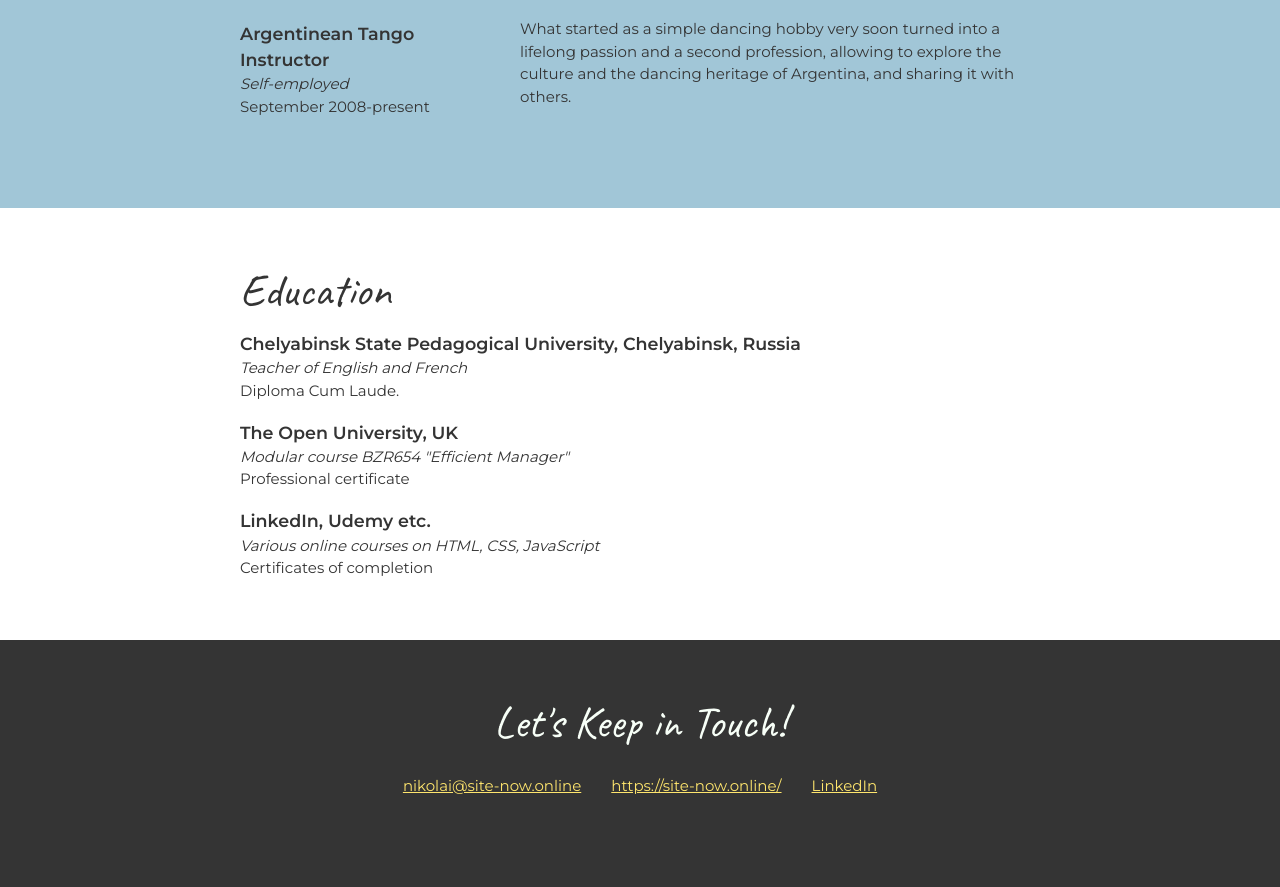
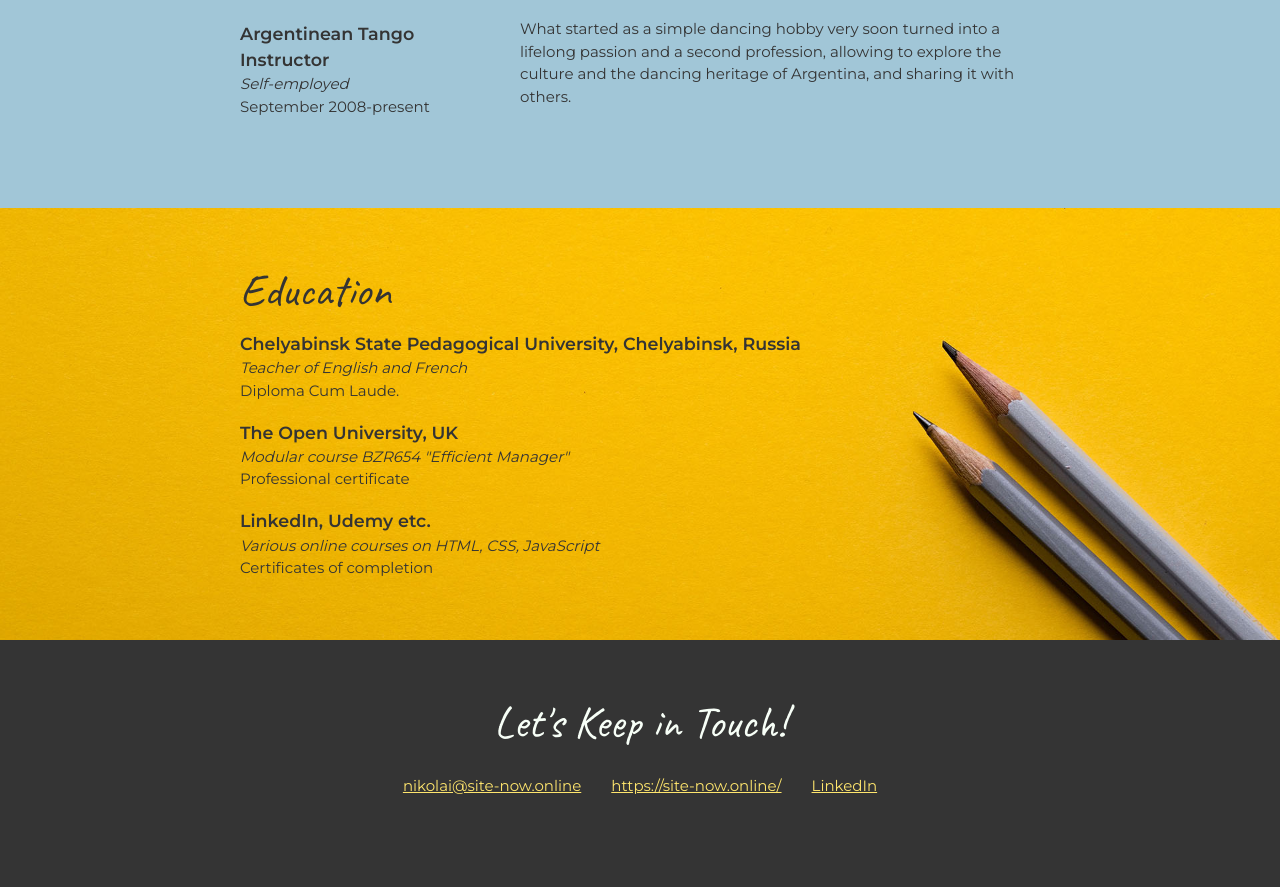
Before and after one commit to nikolai-chernolutskii/LinkedIn-CSS-Essential-Training, a plain HTML site: page index.html in a window 1280 px wide. Shown: the part 2797-3684 px from the top of the page. Drawn offline with Linux system fonts and the light colour scheme.

Commit message:
Add background in education section

```diff
--- a/css/styles.css
+++ b/css/styles.css
@@ -64,20 +64,20 @@ h3 {
     margin-bottom: 0;
 }
 
-.item-details h3 + p {
+.item-details h3+p {
     font-style: italic;
 }
 
-.item-details h3 ~ p {
+.item-details h3~p {
     margin: 0;
 }
 
-.divider > article {
+.divider>article {
     border-bottom: 1px dashed #343434;
     padding: 25px 0;
 }
 
-.divider > article:last-of-type {
+.divider>article:last-of-type {
     border-bottom: none;
 }
 
@@ -163,6 +163,9 @@ header {
 /* Education
 ------------------------------------------------ */
 
+.education {
+    background: url(../img/pencil.jpg) no-repeat top right/cover ;
+}
 
 /* Contact info
 ------------------------------------------------ */
```
